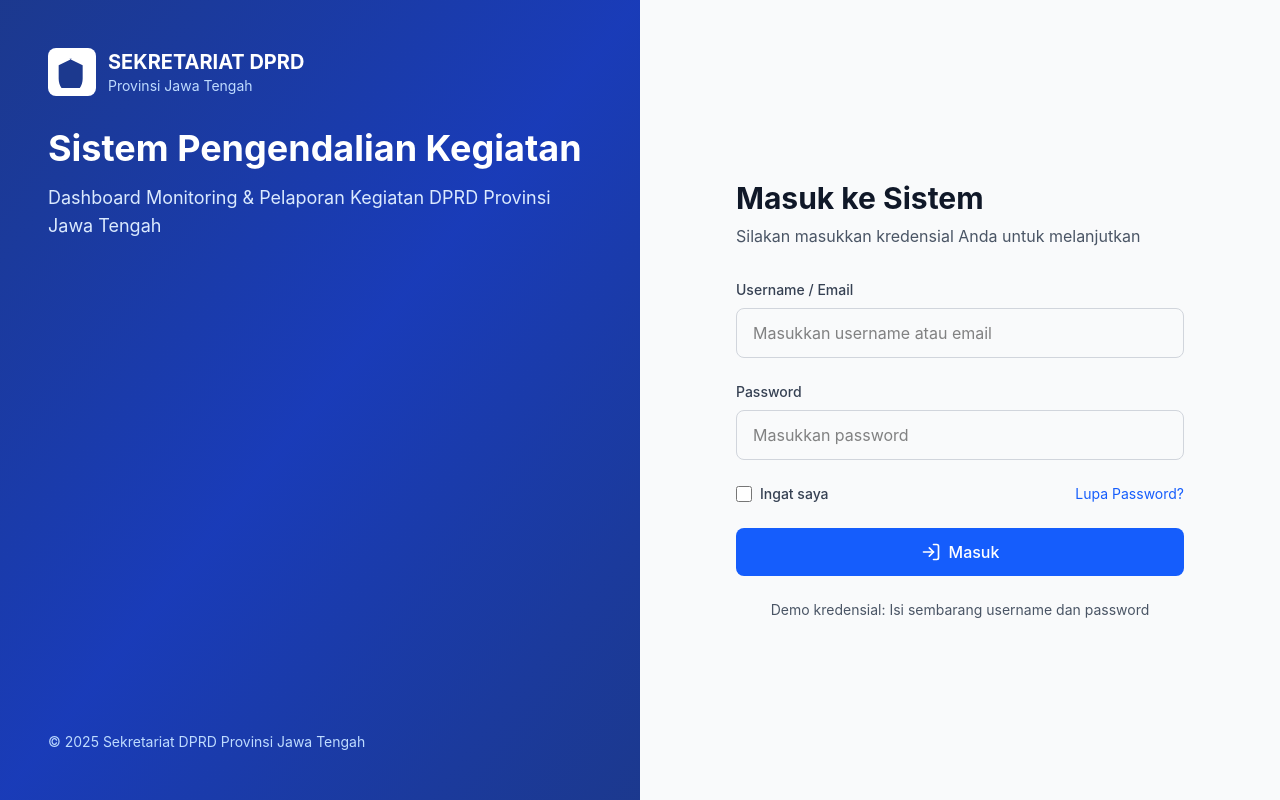
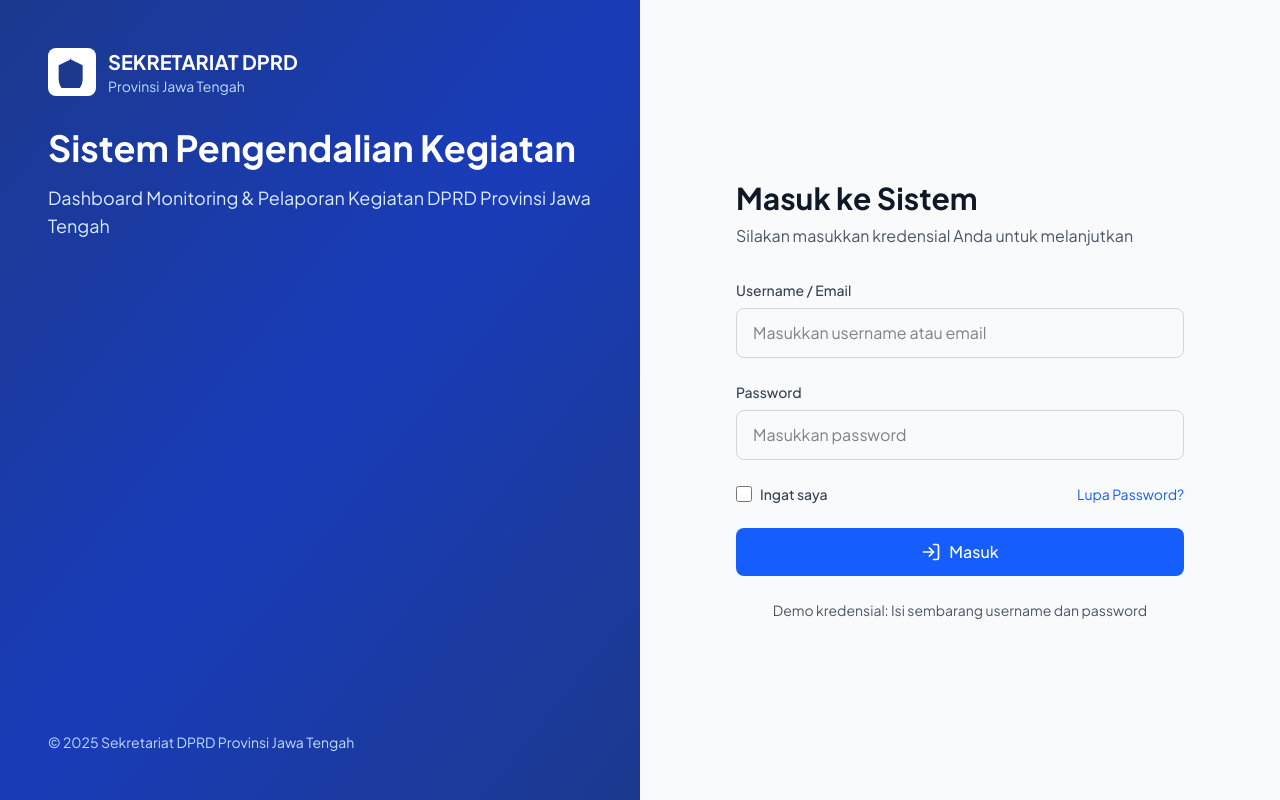
Before and after one commit to kurniawanxool77-creator/sistem-monitoring, a React (Vite) app: page /login in a window 1280 px wide. Built offline with nearby package versions, Linux system fonts and the light colour scheme.

Commit message:
Configure Plus Jakarta Sans font globally

```diff
--- a/src/styles/fonts.css
+++ b/src/styles/fonts.css
@@ -0,0 +1 @@
+@import url('https://fonts.googleapis.com/css2?family=Plus+Jakarta+Sans:ital,wght@0,300..800;1,300..800&display=swap');
--- a/src/styles/theme.css
+++ b/src/styles/theme.css
@@ -126,6 +126,7 @@
 
   body {
     @apply bg-background text-foreground;
+    font-family: 'Plus Jakarta Sans', -apple-system, BlinkMacSystemFont, 'Segoe UI', Roboto, Helvetica, Arial, sans-serif;
   }
 
   /**
```
